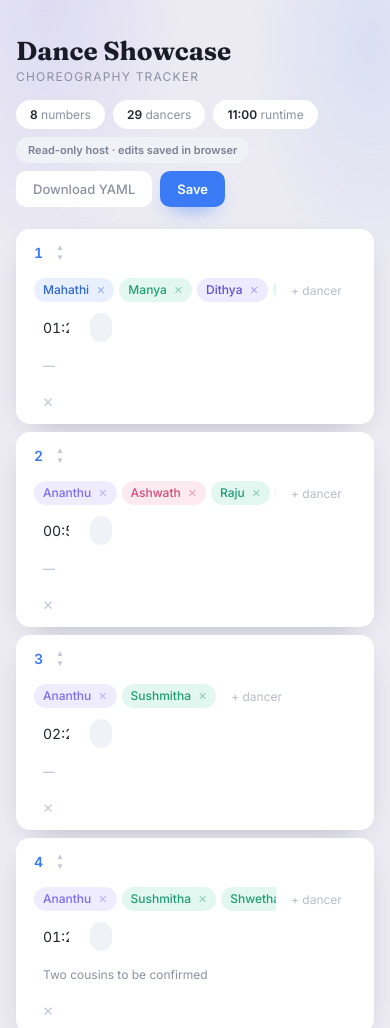
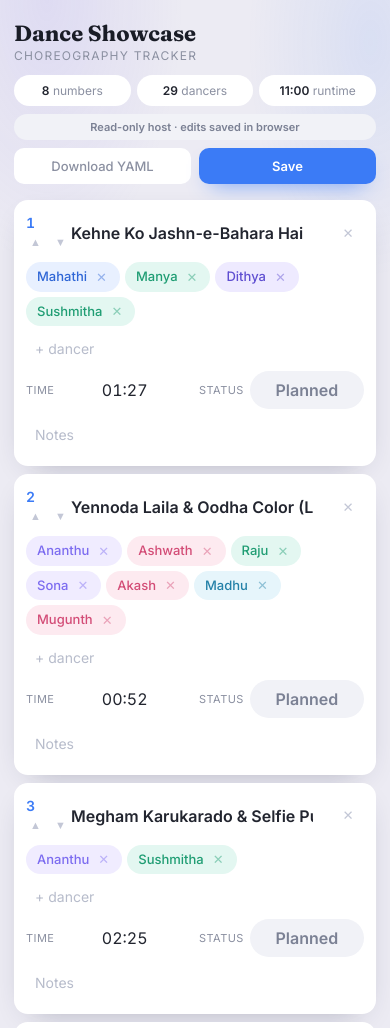
Before and after one commit to gururajtoyota/dancer-app-anant, a website: page public/index.html in a window 390 px wide. Shown: the top 1028 px of the page. Drawn offline with Linux system fonts and the light colour scheme; no server answers.

Commit message:
Initial Commit

```diff
--- a/public/index.html
+++ b/public/index.html
@@ -72,7 +72,7 @@
                 </select>
             </div>
             <div class="cell notes">
-                <input class="notes-input" type="text" placeholder="—" />
+                <input class="notes-input" type="text" placeholder="Notes" />
             </div>
             <div class="cell actions">
                 <button type="button" class="icon-btn delete" title="Remove number"
--- a/public/styles.css
+++ b/public/styles.css
@@ -430,15 +430,192 @@
     }
 
     .row {
-        grid-template-columns: 44px 1fr 84px 104px 30px;
-        row-gap: 8px;
+        grid-template-columns: 44px minmax(0, 1fr) 90px 110px 30px;
+        row-gap: 10px;
+    }
+
+    .dancers,
+    .notes {
+        grid-column: 1 / -1;
     }
 
     .dancers {
-        grid-column: 1 / -1;
+        overflow: visible;
+        flex-wrap: wrap;
+    }
+
+    .chips {
+        flex-wrap: wrap;
+        overflow: visible;
+    }
+}
+
+@media (max-width: 900px) {
+    body {
+        padding: 20px 14px 72px;
+    }
+
+    .page-header {
+        flex-direction: column;
+        align-items: stretch;
+        gap: 12px;
+        margin-bottom: 16px;
+    }
+
+    h1 {
+        font-size: 22px;
+    }
+
+    .header-actions {
+        gap: 8px;
+    }
+
+    .stats {
+        flex: 1 1 100%;
+        gap: 6px;
+        margin: 0;
+    }
+
+    .stats span {
+        flex: 1;
+        text-align: center;
+        padding: 8px 4px;
+    }
+
+    .mode-badge {
+        flex: 1 1 100%;
+        text-align: center;
+    }
+
+    #downloadBtn,
+    #saveBtn {
+        flex: 1;
+    }
+
+    .row {
+        grid-template-columns: 30px minmax(0, 1fr) minmax(0, 1fr) 32px;
+        grid-template-areas:
+            "order song song delete"
+            "chips chips chips chips"
+            "duration duration status status"
+            "notes notes notes notes";
+        gap: 8px 10px;
+        padding: 14px 12px;
+    }
+
+    .order {
+        grid-area: order;
+    }
+
+    .song {
+        grid-area: song;
+    }
+
+    .duration {
+        grid-area: duration;
+    }
+
+    .actions {
+        grid-area: delete;
+    }
+
+    .dancers {
+        grid-area: chips;
+    }
+
+    .status {
+        grid-area: status;
     }
 
     .notes {
-        grid-column: 1 / -1;
+        grid-area: notes;
+    }
+
+    /* 16px keeps iOS from zooming on focus */
+    input,
+    select {
+        font-size: 16px;
+        padding: 8px;
+    }
+
+    .notes-input,
+    .dancer-input {
+        font-size: 14px;
+    }
+
+    .song-input {
+        padding-left: 4px;
+    }
+
+    .dancer-input,
+    .dancer-input:focus {
+        width: 100%;
+    }
+
+    .chip {
+        font-size: 13px;
+        padding: 5px 8px 5px 11px;
+    }
+
+    .chip .remove {
+        font-size: 13px;
+        padding: 3px 5px;
+    }
+
+    .order {
+        flex-direction: column;
+        gap: 2px;
+        align-items: flex-start;
+    }
+
+    .order-moves {
+        flex-direction: row;
+        gap: 6px;
+    }
+
+    .move {
+        font-size: 11px;
+        padding: 4px;
+    }
+
+    .duration,
+    .status {
+        display: flex;
+        align-items: center;
+        gap: 6px;
+    }
+
+    .duration::before {
+        content: "Time";
+    }
+
+    .status::before {
+        content: "Status";
+    }
+
+    .duration::before,
+    .status::before {
+        flex: none;
+        color: var(--muted);
+        font-size: 11px;
+        text-transform: uppercase;
+        letter-spacing: 0.04em;
+    }
+
+    .icon-btn {
+        width: 32px;
+        height: 32px;
+    }
+
+    .toast {
+        left: 14px;
+        right: 14px;
+        bottom: 14px;
+        transform: translateY(16px);
+        text-align: center;
+    }
+
+    .toast.show {
+        transform: translateY(0);
     }
 }
```
